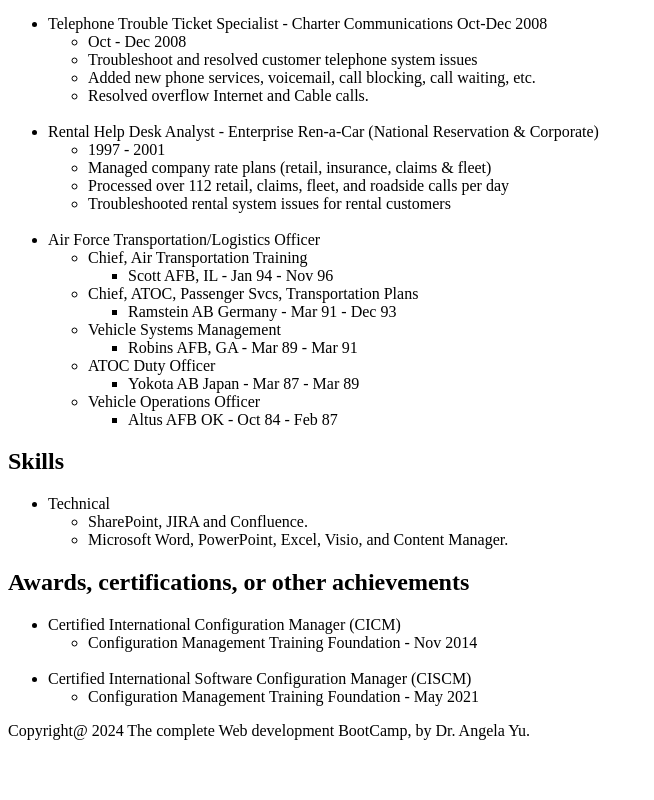
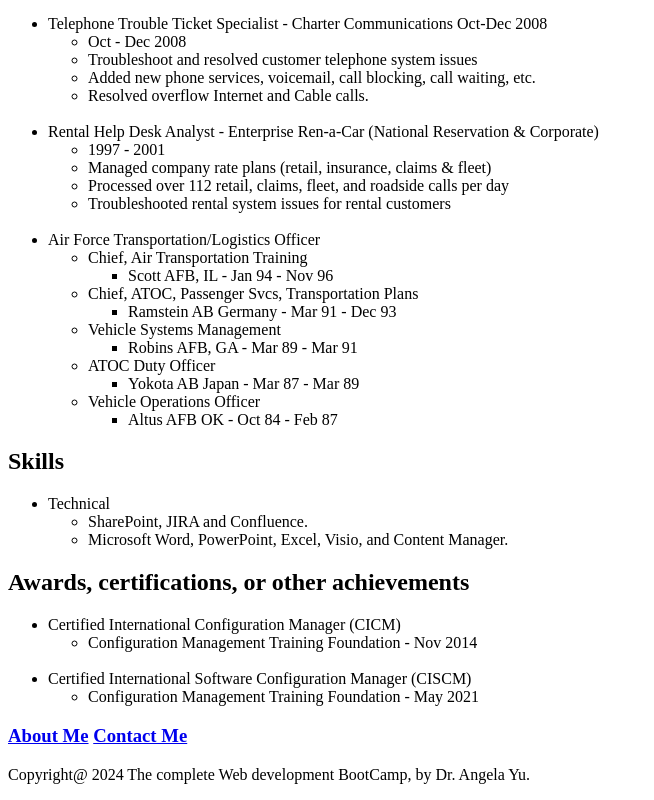
Before and after one commit to Drockskee/Capstone-Project-1---Online-Resume, a plain HTML site: page index.html in a window 1280 px wide. Shown: the part 628-1428 px from the top of the page, without its empty margins (0-654 px from the left). Before the commit the page ends 1384 px from the top, so only its background shows below. Drawn offline with Linux system fonts and the light colour scheme.

Commit message:
Update index.html

```diff
--- a/index.html
+++ b/index.html
@@ -105,6 +105,9 @@
                 <li>Configuration Management Training Foundation - May 2021</li>
             </ul>
     </ul>
+    <h3><a href="./Hobbies.html">About Me</a>
+        <a href="./contact.html">Contact Me</a>
+    </h3>
     <footer>
         <p>Copyright@ 2024 The complete Web development BootCamp, by Dr. Angela Yu.</p>
         <a href="https://developer.mozilla.org/en-US/docs/Web/HTML/Element/footer" alt="copyright help"></a>
```
